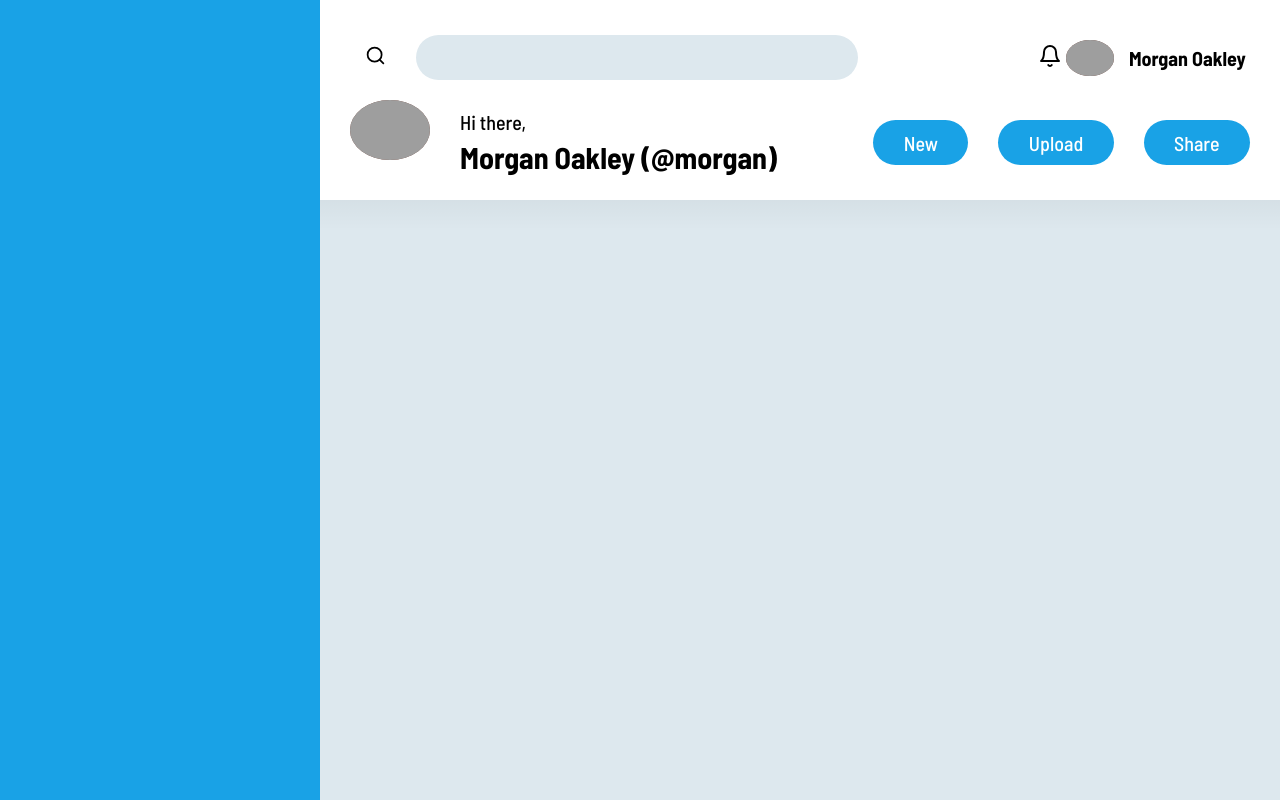
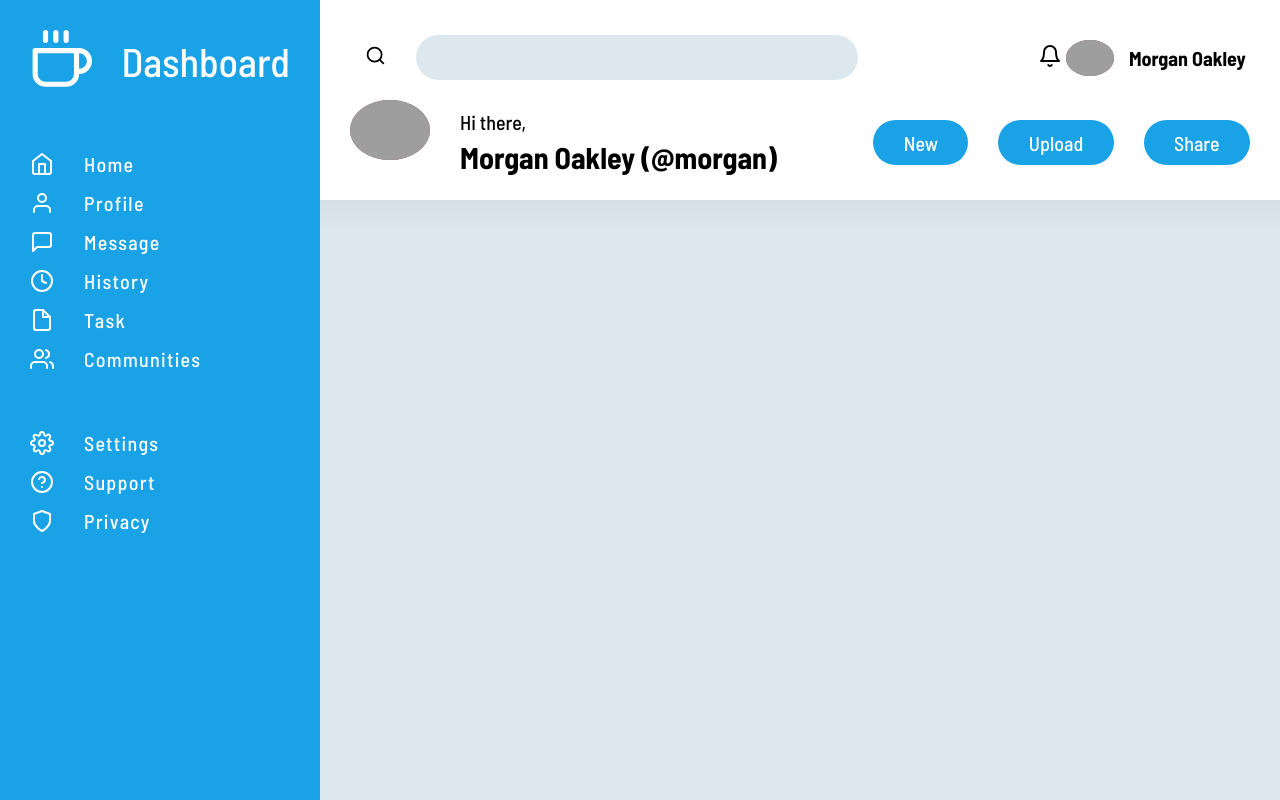
Before and after one commit to martinamineo98/odin-admin-dashboard, a plain HTML site: page index.htm in a window 1280 px wide. Drawn offline with Linux system fonts and the light colour scheme; grey boxes are pictures that could not be loaded.

Commit message:
Updated index.htm & style.css

```diff
--- a/assets/css/style.css
+++ b/assets/css/style.css
@@ -197,8 +197,63 @@ button[type='submit']:focus {
 
 .sidebar {
 	background-color: var(--sidebar-bg-color);
+	color: #FFFFFF;
+	display: flex;
+	flex-direction: column;
+	gap: 60px;
 	grid-column: 1 / 2;
 	grid-row: 1 / -1;
+	padding: 30px;
+}
+
+.sidebar-heading {
+	display: flex;
+	flex-direction: row;
+	gap: 30px;
+	place-content: flex-start;
+	place-items: center;
+}
+
+.sidebar-heading-logo {
+	filter: invert();
+	width: 64px;
+}
+
+.sidebar-menu {
+	display: flex;
+	flex-direction: column;
+	gap: 60px;
+}
+
+.sidebar-menu ul {
+	display: flex;
+	flex-direction: column;
+	gap: 15px;
+	list-style: none;
+}
+
+.sidebar-menu a {
+	color: #FFFFFF;
+	display: flex;
+	flex-direction: row;
+	font-weight: 500;
+	gap: 30px;
+	letter-spacing: .125ch;
+	place-items: center;
+}
+
+.sidebar-menu a:link {
+	text-decoration: none;
+}
+
+.sidebar-menu a:hover,
+.sidebar-menu a:focus {
+	text-decoration: underline;
+	text-decoration-skip-ink: auto;
+}
+
+.sidebar-menu img {
+	filter: invert();
 }
 
 /* ----------------------------------------------------- MAIN CONTENT */
@@ -209,6 +264,7 @@ button[type='submit']:focus {
 	display: grid;
 	grid-template-rows: repeat(2, 1fr);
 	grid-template-columns: 3fr 1fr;
+	overflow-y: auto;
 }
 
 .main-projects {
--- a/index.htm
+++ b/index.htm
@@ -36,7 +36,29 @@
 			</div>
 		</header>
 
-		<div class="sidebar"></div>
+		<div class="sidebar">
+			<div class="sidebar-heading">
+				<img class="sidebar-heading-logo" src="./assets/img/feather/coffee.svg">
+				<h1>Dashboard</h1>
+			</div>
+
+			<div class="sidebar-menu">
+				<ul>
+					<li><a href="#"><img src="./assets/img/feather/home.svg"> Home</a></li>
+					<li><a href="#"><img src="./assets/img/feather/user.svg"> Profile</a></li>
+					<li><a href="#"><img src="./assets/img/feather/message-square.svg"> Message</a></li>
+					<li><a href="#"><img src="./assets/img/feather/clock.svg"> History</a></li>
+					<li><a href="#"><img src="./assets/img/feather/file.svg"> Task</a></li>
+					<li><a href="#"><img src="./assets/img/feather/users.svg"> Communities</a></li>
+				</ul>
+
+				<ul>
+					<li><a href="#"><img src="./assets/img/feather/settings.svg"> Settings</a></li>
+					<li><a href="#"><img src="./assets/img/feather/help-circle.svg"> Support</a></li>
+					<li><a href="#"><img src="./assets/img/feather/shield.svg"> Privacy</a></li>
+				</ul>
+			</div>
+		</div>
 
 		<main role="main" class="main">
 			<div class="main-projects grid-projects"></div>
```
Also changed, not shown: assets/img/feather/clock.svg (added), assets/img/feather/coffee.svg (added), assets/img/feather/file.svg (added), assets/img/feather/help-circle.svg (added), assets/img/feather/home.svg (added), assets/img/feather/message-square.svg (added), assets/img/feather/settings.svg (added), assets/img/feather/shield.svg (added), assets/img/feather/user.svg (added), assets/img/feather/users.svg (added).
